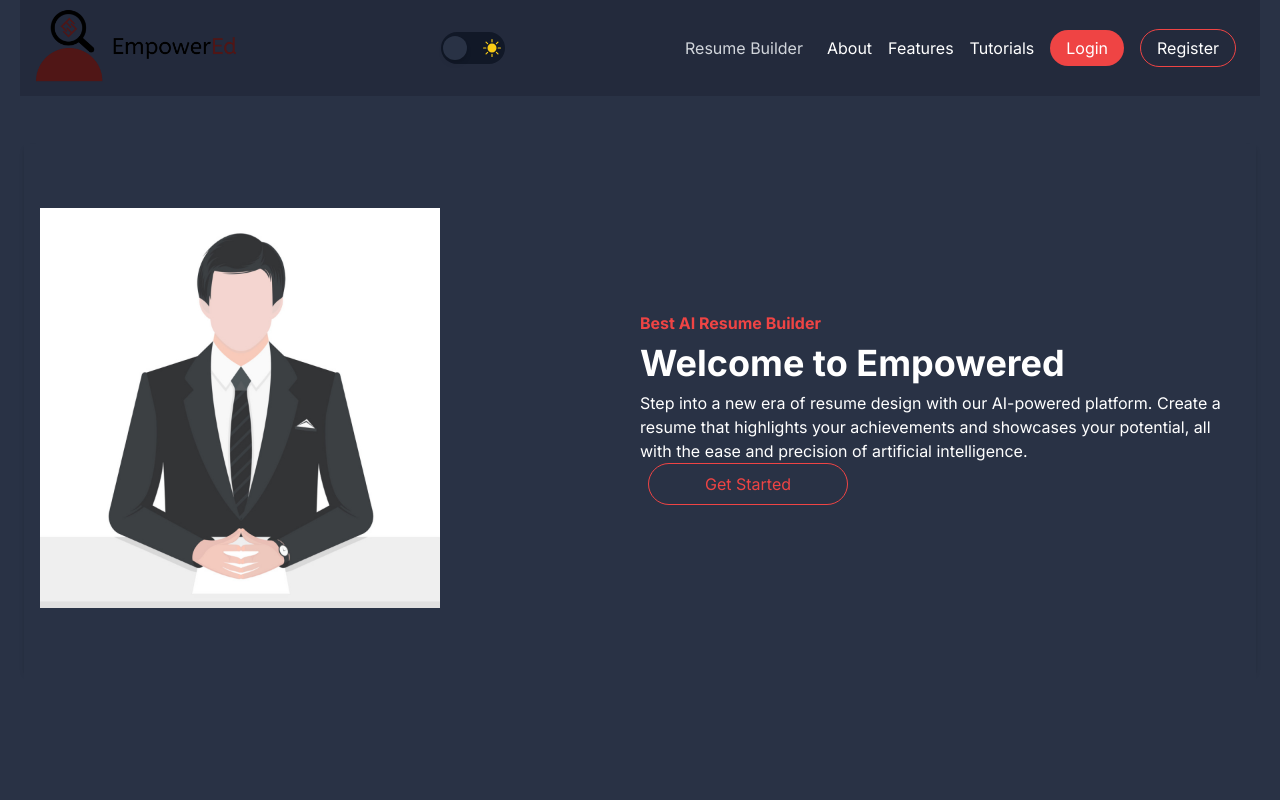
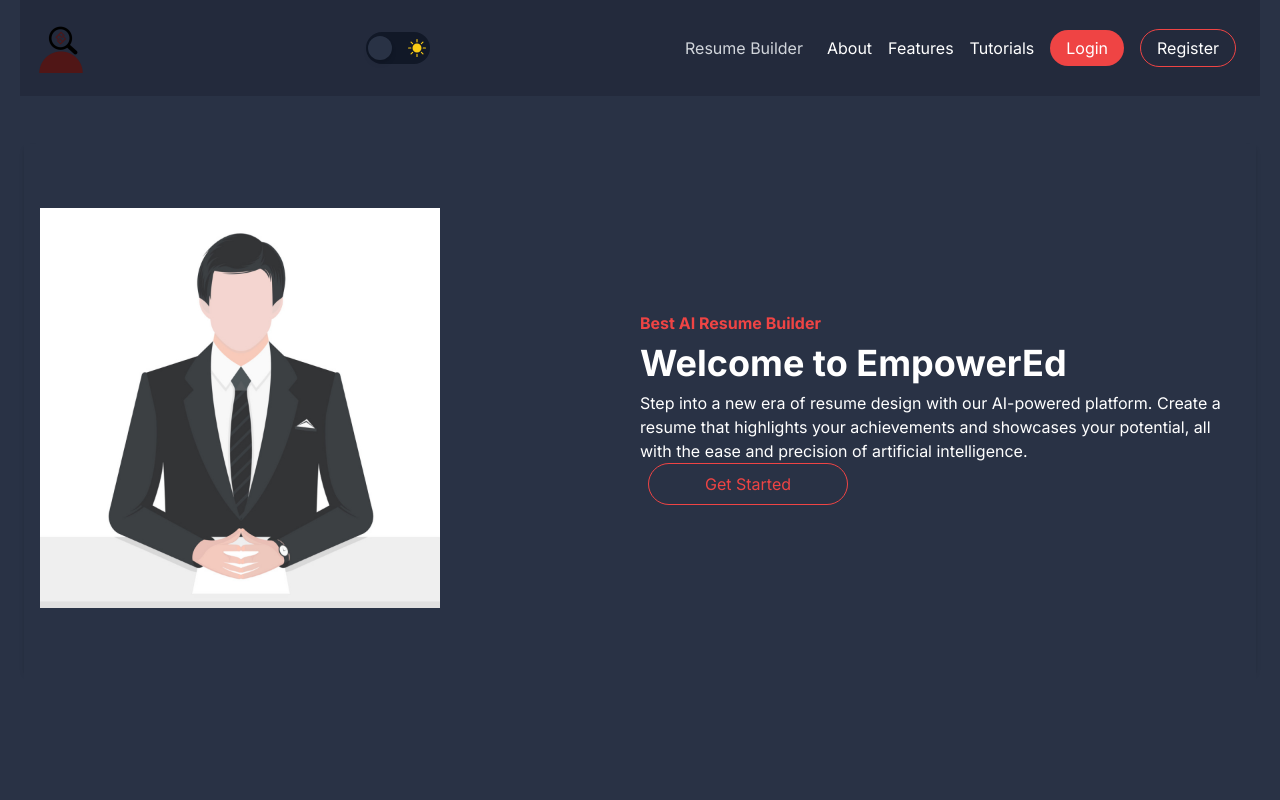
Before and after one commit to tahbee03/empowered, a Next.js app: page / in a window 1280 px wide. Shown: the top 800 px of the page. Built offline with nearby package versions, Linux system fonts and the light colour scheme; no server answers.

Commit message:
small changes (test)

```diff
--- a/package.json
+++ b/package.json
@@ -25,6 +25,7 @@
     "openai": "^4.28.0",
     "react": "^18.2.0",
     "react-dom": "^18.2.0",
+    "react-icons": "^5.0.1",
     "tailwind-merge": "^2.2.1",
     "tailwindcss-animate": "^1.0.7"
   },
--- a/src/components/Hero.jsx
+++ b/src/components/Hero.jsx
@@ -4,14 +4,14 @@ const Hero = () => {
   return (
     <div className='w-full bg-white py-16 px-4 shadow-md dark:bg-medium'>
       <div className='max-w-[1240px] mx-auto grid md:grid-cols-2'>
-      <Image src="/filler2.png" alt="feature 1" width={400} height={200} />
+        <Image src="/filler2.png" alt="feature 1" width={400} height={200} />
         <div className='flex flex-col justify-center'>
           <p className='text-red-500 font-bold '>Best AI Resume Builder</p>
-          <h1 className='md:text-4xl sm:text-3xl text-2xl font-bold py-2'>Welcome to Empowered</h1>
+          <h1 className='md:text-4xl sm:text-3xl text-2xl font-bold py-2'>Welcome to EmpowerEd</h1>
           <p>
-          Step into a new era of resume design with our AI-powered platform.
-  Create a resume that highlights your achievements and showcases your potential,
-  all with the ease and precision of artificial intelligence.
+            Step into a new era of resume design with our AI-powered platform.
+            Create a resume that highlights your achievements and showcases your potential,
+            all with the ease and precision of artificial intelligence.
           </p>
           <button className='text-red-500 border border-red-500 hover:bg-red-500 hover:text-white px-4 py-2 rounded-full mx-2 w-[200px]'>Get Started</button>
         </div>
--- a/src/components/Navbar.jsx
+++ b/src/components/Navbar.jsx
@@ -5,6 +5,8 @@ import { AiOutlineClose, AiOutlineMenu } from 'react-icons/ai';
 import ThemeToggle from "../components/ThemeToggle"
 import Link from 'next/link';
 import { useSession, signOut } from 'next-auth/react';
+// import "./Navbar.css";
+
 const Navbar = () => {
   const [nav, setNav] = useState(false);
   const { data: session } = useSession();
@@ -14,12 +16,12 @@ const Navbar = () => {
     <div className="flex justify-between items-center h-24 max-w-[1240px] mx-auto px-4 dark:bg-dark">
       <div className="flex items-center">
         <Link href={"/"} className="text-xl font-bold mr-6">
-      <Image src="/logo.png" alt="EmpowerEd logo" width={200} height={100} />
+          <Image src="/icon.png" alt="EmpowerEd logo" width={50} height={100} id="logo" />
         </Link>
 
       </div>
       <div>
-            <ThemeToggle/>
+        <ThemeToggle />
       </div>
       {/* Desktop Menu */}
       <div className="hidden md:flex items-center">
@@ -50,7 +52,7 @@ const Navbar = () => {
 
       {/* Mobile Button */}
       <div onClick={handleNav} className='block md:hidden'>
-          {nav ? <AiOutlineClose size={20}/> : <AiOutlineMenu size={20} />}
+        {nav ? <AiOutlineClose size={20} /> : <AiOutlineMenu size={20} />}
       </div>
 
       {/* Mobile Menu */}
```
Also changed, not shown: 2 other files (tests, documents, lock files or other folders). Lines whose indentation alone changed are shown as unchanged.
